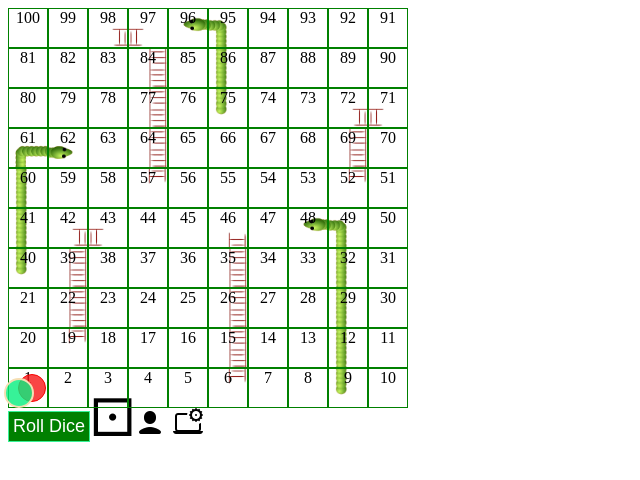
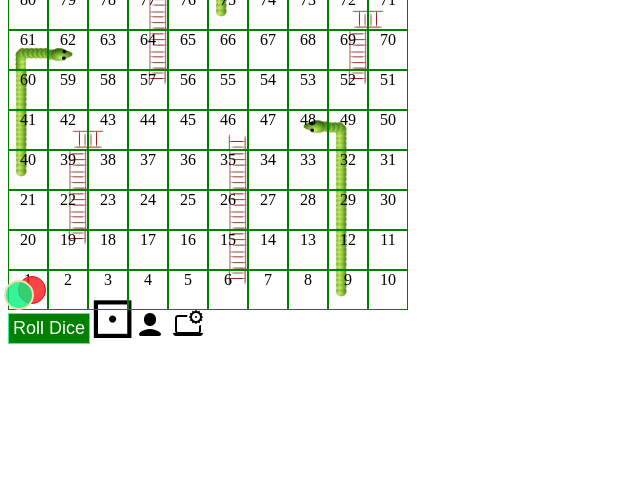
Before and after one commit to PalRishikesh/snake-ladder, a React (Vite) app: page / in a window 1280 px wide. Shown: the top 480 px of the page, without its empty margins (0-640 px from the left). Built offline with nearby package versions, Linux system fonts and the light colour scheme.

Commit message:
making center body

```diff
--- a/src/index.css
+++ b/src/index.css
@@ -0,0 +1,4 @@
+body {
+    display: ruby-text;
+    margin-top: 25%;
+}
```
